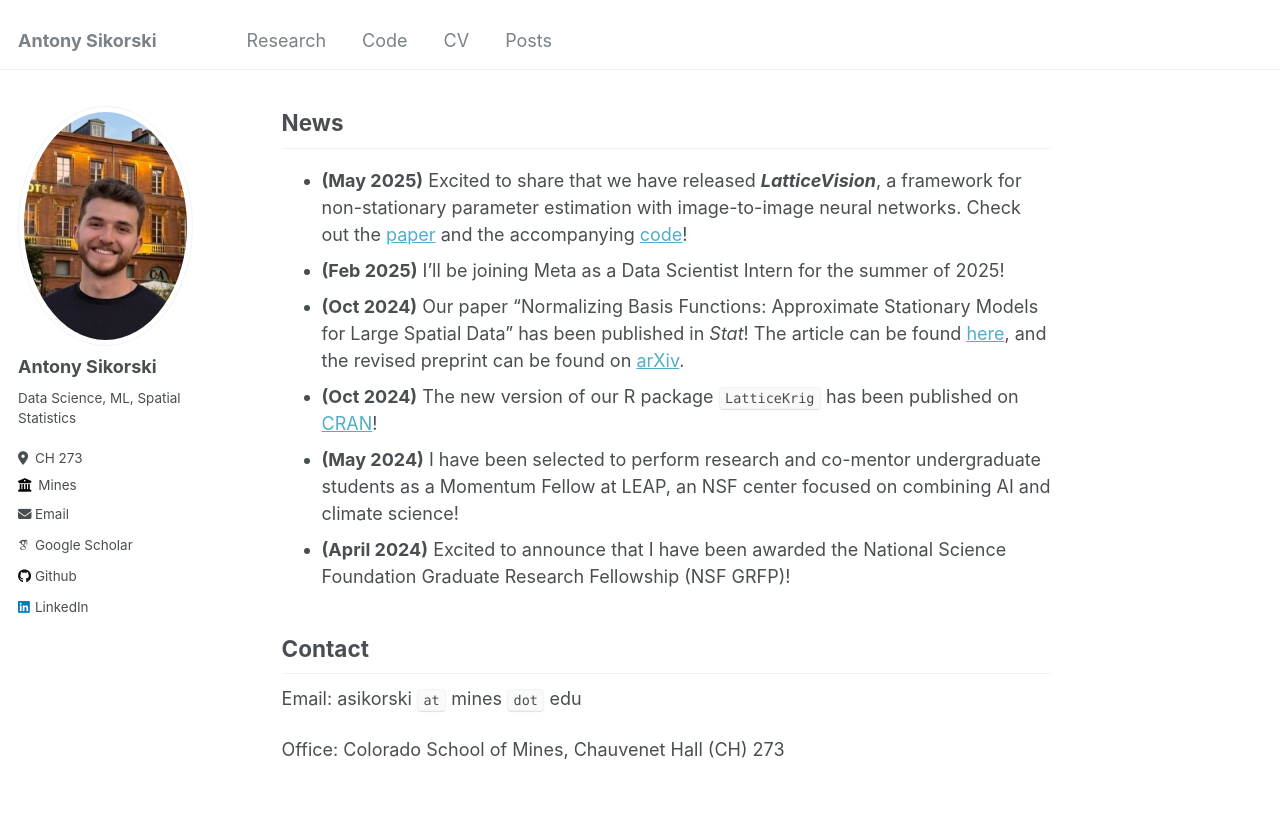
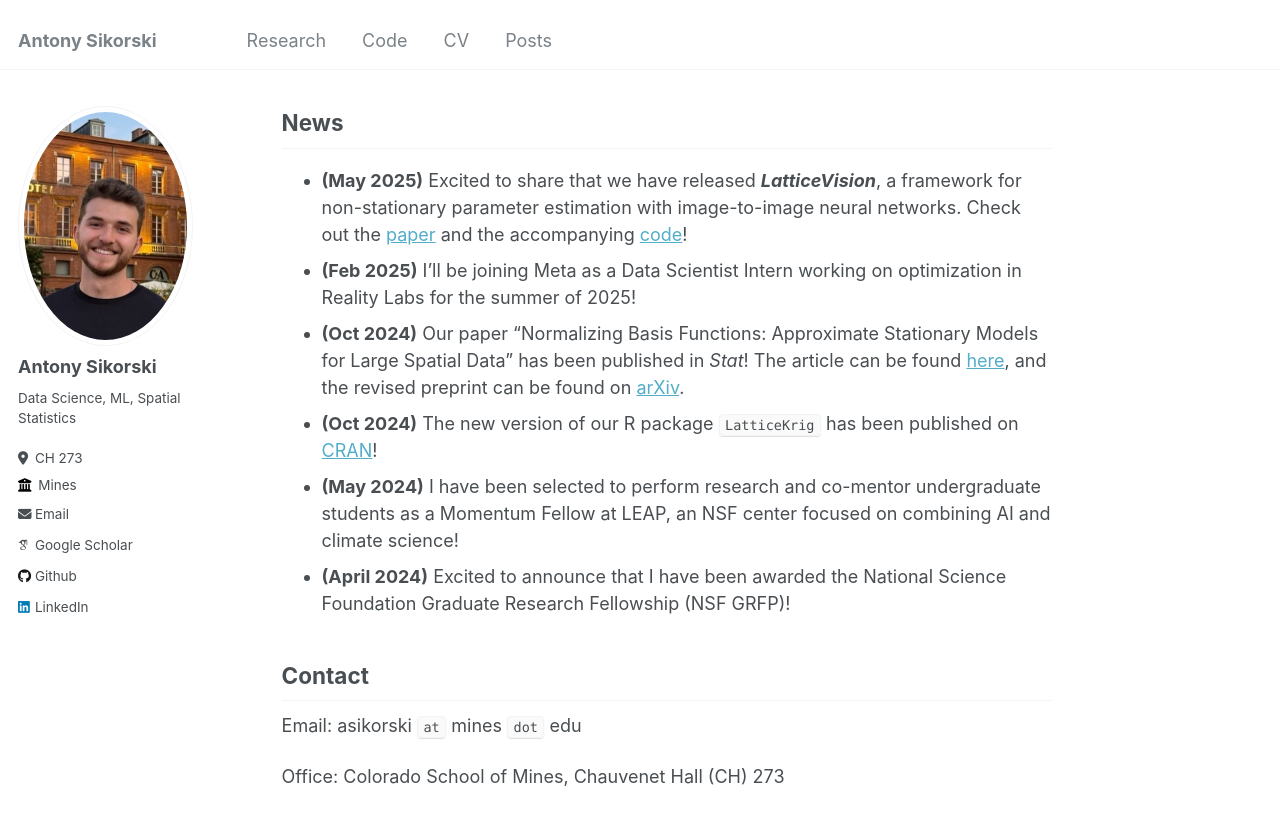
Before and after one commit to antonyxsik/antonyxsik.github.io, a Jekyll site: the page built from _pages/about.md, in a window 1280 px wide and 900 px high, scrolled down 577 px. Shown: the top 825 px of the window. Built offline with Jekyll 4.4.1, drawn with Linux system fonts in a browser that asks for light colours; some web fonts are replaced.

Commit message:
Update about.md

```diff
--- a/_pages/about.md
+++ b/_pages/about.md
@@ -20,7 +20,7 @@ When I'm not working, I like to spend my time skiing, longboarding, going to con
 News
 ------
 - **(May 2025)** Excited to share that we have released ***LatticeVision***, a framework for non-stationary parameter estimation with image-to-image neural networks. Check out the <a href="https://arxiv.org/abs/2505.09803" target="_blank">paper</a> and the accompanying <a href="https://github.com/antonyxsik/LatticeVision" target="_blank">code</a>!
-- **(Feb 2025)** I'll be joining Meta as a Data Scientist Intern for the summer of 2025!
+- **(Feb 2025)** I'll be joining Meta as a Data Scientist Intern working on optimization in Reality Labs for the summer of 2025!
 - **(Oct 2024)** Our paper "Normalizing Basis Functions: Approximate Stationary Models for Large Spatial Data" has been published in *Stat*! The article can be found <a href="https://onlinelibrary.wiley.com/doi/10.1002/sta4.70015" target="_blank">here</a>, and the revised preprint can be found on <a href="https://arxiv.org/abs/2405.13821" target="_blank">arXiv</a>.
 - **(Oct 2024)** The new version of our R package `LatticeKrig` has been published on <a href="https://cran.r-project.org/web/packages/LatticeKrig/" target="_blank">CRAN</a>!
 - **(May 2024)** I have been selected to perform research and co-mentor undergraduate students as a Momentum Fellow at LEAP, an NSF center focused on combining AI and climate science!
```
